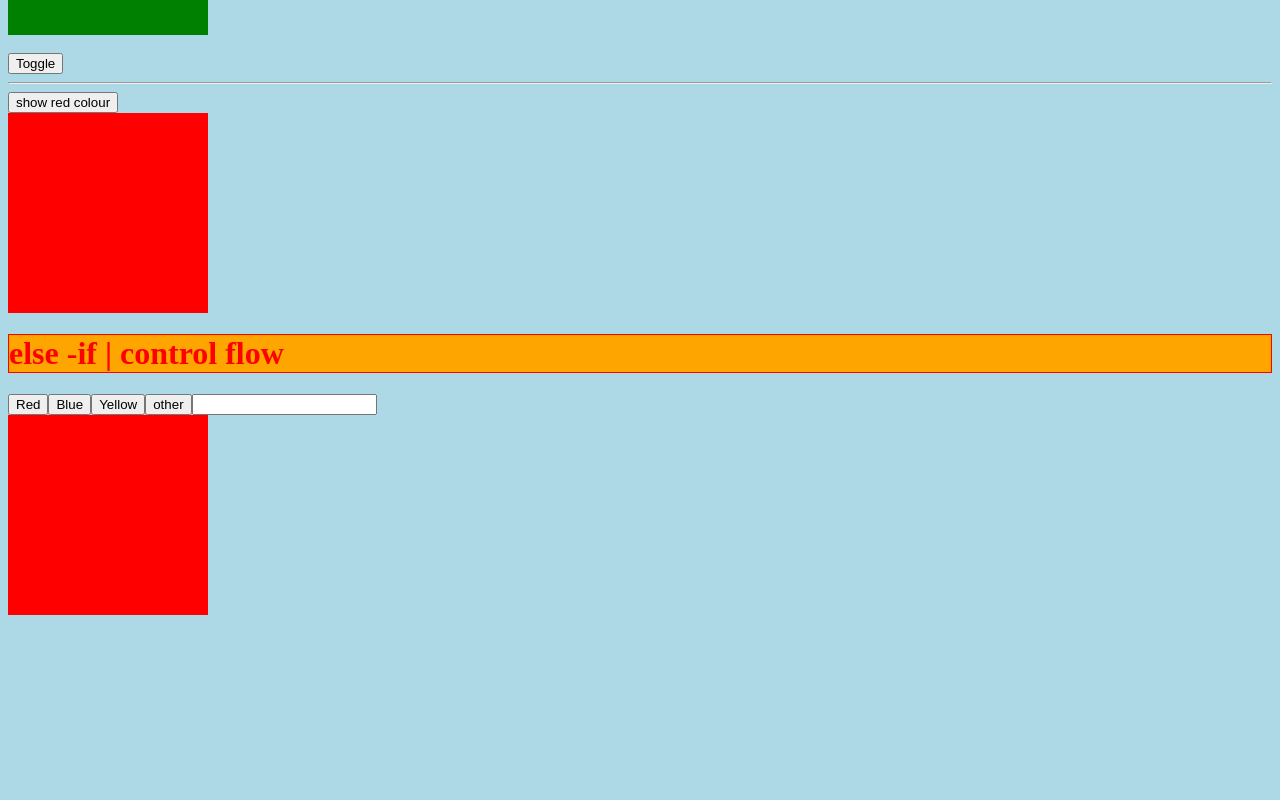
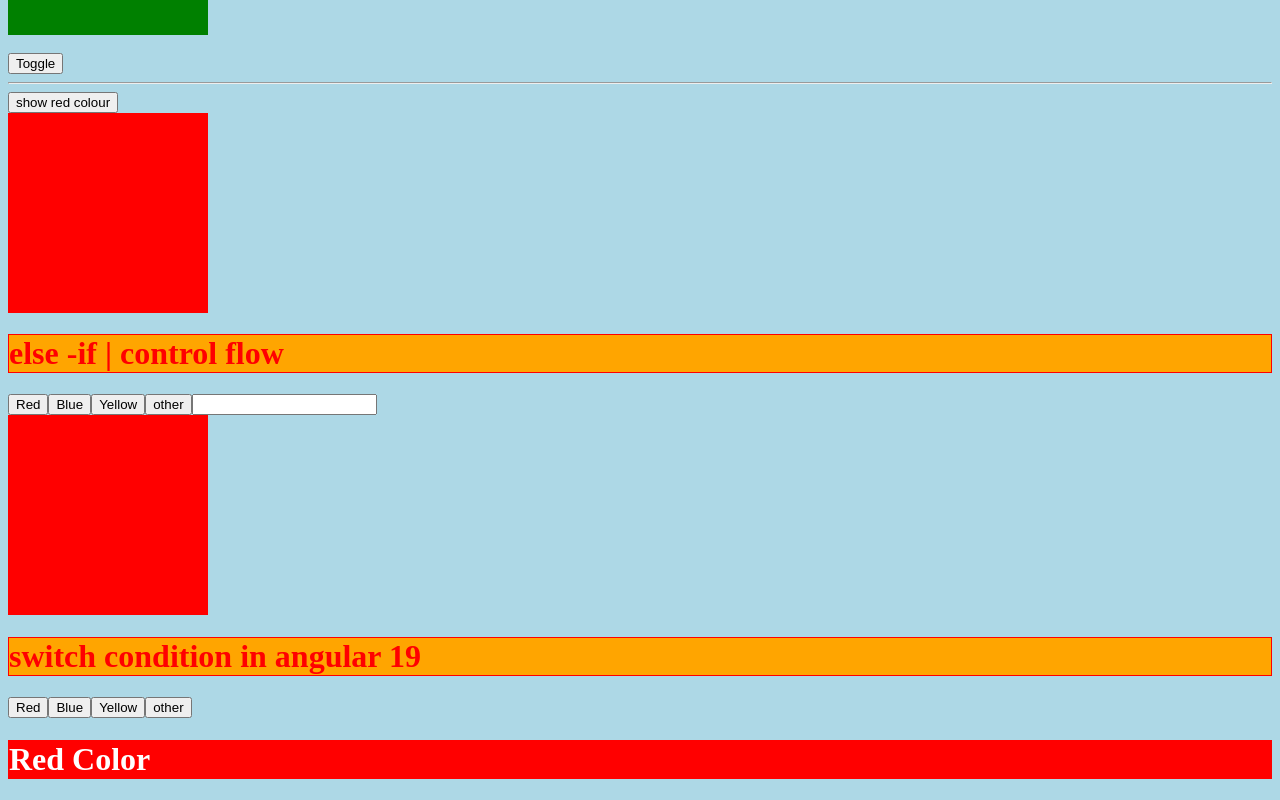
Before and after one commit to Ranjeetkr715/Angular_Concept, an Angular app in the folder angular-concept-tut/: page / in a window 1280 px wide. Shown: the part 1674-2474 px from the top of the page. Before the commit the page ends 2297 px from the top, so only its background shows below. Built offline with nearby package versions, Linux system fonts and the light colour scheme.

Commit message:
Angular switch with multiple input in angular 19

```diff
--- a/angular-concept-tut/src/app/app.component.html
+++ b/angular-concept-tut/src/app/app.component.html
@@ -127,3 +127,26 @@
 @else{
 <div style="width:200px;height:200px;background-color:black;"></div>
 }
+
+<!--switch condition  in angular 19-->
+<h1>switch condition in angular 19 </h1>
+
+<button (click)="handleColourSwitch('red')">Red</button>
+<button (click)="handleColourSwitch('green')">Blue</button>
+<button (click)="handleColourSwitch('yellow')">Yellow</button>
+<button (click)="handleColourSwitch('gold')">other</button>
+
+  @switch (colorSwitch){
+   @case ('red'){
+    <h1 style="background-color:red;color:white;"> Red Color</h1>
+    }
+    @case ('green'){
+    <h1 style="background-color:blue;color:white;"> Green Color</h1>
+     }
+     @case ('yellow'){
+      <h1 style="background-color:yellow;color:white;"> Yellow Color</h1>
+      }
+      @default {
+       <h1 style="background-color:black;color:white;"> No Color</h1>
+       }
+}
--- a/angular-concept-tut/src/app/app.component.ts
+++ b/angular-concept-tut/src/app/app.component.ts
@@ -123,4 +123,11 @@ export class AppComponent {
      this.color= parseInt((event.target as HTMLInputElement).value);
     }
 
+     colorSwitch='red';
+
+     handleColourSwitch(val:string){
+       this.colorSwitch=val;
+       console.log(this.colorSwitch)
+       }
+
 }
```
